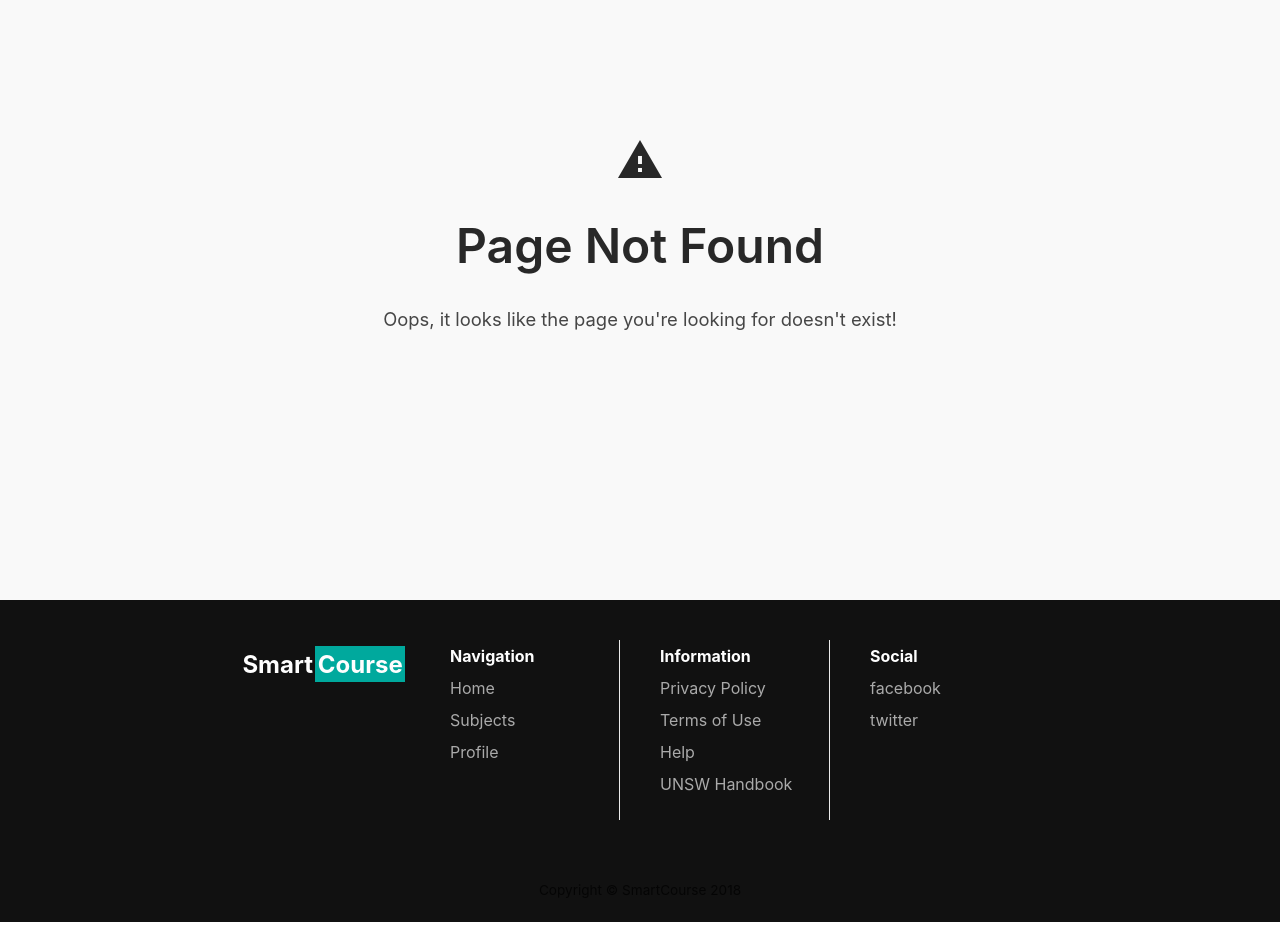
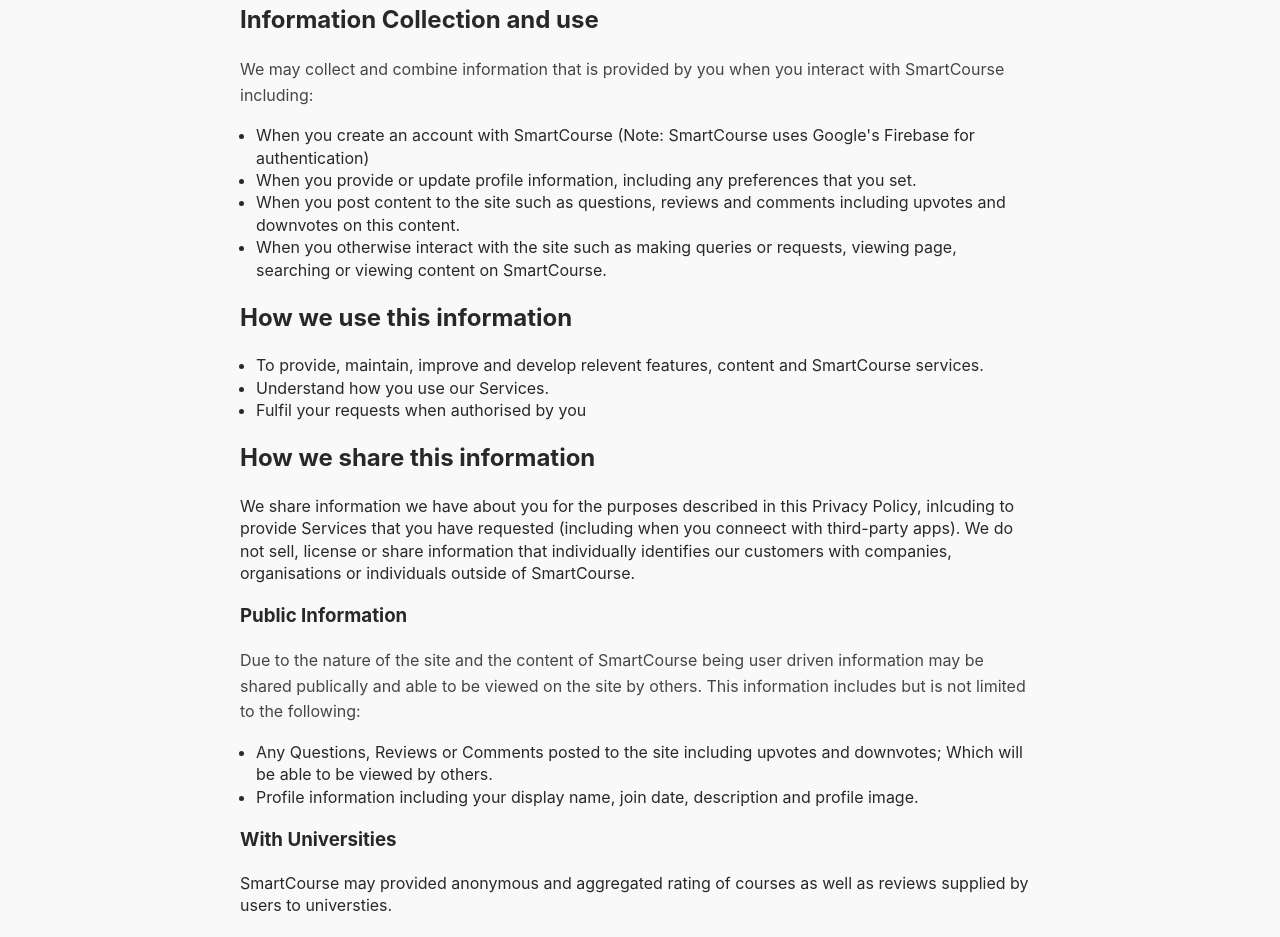
Before and after one commit to SmartCourse/app, a Vue app in the folder frontend/: page /privacy-policy in a window 1280 px wide. Shown: the part 220-1157 px from the top of the page. Built offline with nearby package versions, Linux system fonts and the light colour scheme; no server answers.

Commit message:
Privacy Policy & Tabs

```diff
--- a/frontend/src/router.js
+++ b/frontend/src/router.js
@@ -126,6 +126,11 @@ export default new Router({
       component: () => import('./views/TermsOfService')
     },
     {
+        path: '/privacy-policy',
+        name: 'privacy-policy',
+        component: () => import('./views/PrivacyPolicy')
+    },
+    {
       path: '/fonts',
       component: () => import('./views/Design')
     },
--- /dev/null
+++ b/frontend/src/views/PrivacyPolicy.vue
@@ -0,0 +1,71 @@
+<template>
+    <div class="tos-page">
+        <section class="main-content">
+            <h2>SmartCourse Privacy Policy</h2>
+            The following defines SmartCourse's policy for how we collect, use and share information about you or any information used to whilst provided SmartCourse services.
+
+            <h2>Information Collection and use</h2>
+            <p>
+            We may collect and combine information that is provided by you when you interact with SmartCourse including:
+            </p>
+            <ul>
+                <li>When you create an account with SmartCourse (Note: SmartCourse uses Google's Firebase for authentication)</li>
+                <li>When you provide or update profile information, including any preferences that you set.</li>
+                <li>When you post content to the site such as questions, reviews and comments including upvotes and downvotes on this content.</li>
+                <li>When you otherwise interact with the site such as making queries or requests, viewing page, searching or viewing content on SmartCourse.</li>
+            </ul>
+
+            <h2>How we use this information</h2>
+            <ul>
+                <li>To provide, maintain, improve and develop relevent features, content and SmartCourse services.</li>
+                <li>Understand how you use our Services.</li>
+                <li>Fulfil your requests when authorised by you</li>
+            </ul>
+
+            <h2>How we share this information</h2>
+            We share information we have about you for the purposes described in this Privacy Policy, inlcuding to provide Services that you have requested (including when you conneect with third-party apps).
+            We do not sell, license or share information that individually identifies our customers with companies, organisations or individuals outside of SmartCourse.
+
+            <h3>Public Information</h3>
+            <p>
+            Due to the nature of the site and the content of SmartCourse being user driven information may be shared publically and able to be viewed on the site by others.
+            This information includes but is not limited to the following:
+            </p>
+            <ul>
+                <li>Any Questions, Reviews or Comments posted to the site including upvotes and downvotes; Which will be able to be viewed by others.</li>
+                <li>Profile information including your display name, join date, description and profile image.</li>
+            </ul>
+
+            <h3>With Universities</h3>
+            SmartCourse may provided anonymous and aggregated rating of courses as well as reviews supplied by users to universties.
+
+            <h3>Google's Firebase</h3>
+            SmartCourse uses Google's Firebase service to provide user management and authentication. To use this service SmartCourse will require providing some information to this service.
+            The information provided includes a display name, password and email provided by you upon signup with SmartCourse.
+
+            <h2>Changes</h2>
+            <p>
+            We may update this Privacy Policy from time to time, so you should check it periodically.
+            </p>
+
+        </section>
+    </div>
+</template>
+
+<script>
+
+export default {
+  name: 'privacy-policy'
+}
+
+</script>
+
+<style>
+ul {
+    margin: 16px;
+}
+
+li {
+  list-style: disc;
+}
+</style>
--- a/frontend/src/views/SignUp.vue
+++ b/frontend/src/views/SignUp.vue
@@ -16,7 +16,8 @@
 
       <span>
         <input type="checkbox" v-model="tos"> By signing up I agree to the
-        <router-link :to="{name: 'terms-of-service'}" class="help-link">Terms of Service</router-link>
+        <router-link :to="{name: 'terms-of-service'}" target="_blank" class="help-link">Terms of Service</router-link> and
+        <router-link :to="{name: 'privacy-policy'}" target="_blank" class="help-link">Privacy Policy</router-link>.
       </span>
 
     </AppAuthForm>
```
